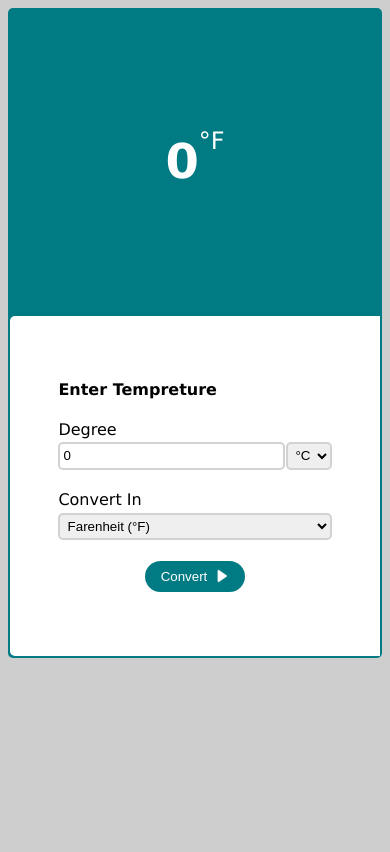
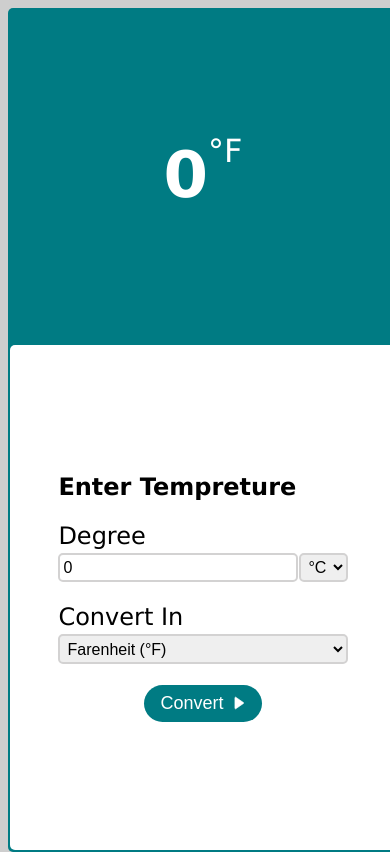
Before and after one commit to ali-chughtai/TempretireConverter, a plain HTML site: page index.html in a window 390 px wide. Drawn offline with Linux system fonts and the light colour scheme.

Commit message:
Third Commit

```diff
--- a/style.css
+++ b/style.css
@@ -4,13 +4,15 @@ body{
     user-select: none;
     background-color: rgb(206, 206, 206);
     font-family: 'Lucida Sans', 'Lucida Sans Regular', 'Lucida Grande', 'Lucida Sans Unicode', Geneva, Verdana, sans-serif;
-    overflow-y: auto;
+    overflow-y: hidden;
     overflow-x: hidden;
 }
 main{
     width: 100%;
-    max-width: 50rem;
-    margin: 5rem auto;
+    max-width: 60rem;
+    margin: 0 auto;
+    position: absolute;
+
 }
 main .card{
     display: flex;
@@ -26,7 +28,7 @@ main .card .rightDiv{
     justify-content: center;
     align-items: center;
     color: white;
-    font-size: x-large;
+    font-size: xx-large;
 }
 main .card .leftDiv{
     box-sizing: border-box;
@@ -35,10 +37,10 @@ main .card .leftDiv{
     gap: 1.3rem;
     background-color: white;
     margin: 0.15rem;
-    padding: 4rem 3rem;
+    padding: 8rem 3rem;
     border-top-left-radius: 5px;
     border-bottom-left-radius: 5px;
-
+    font-size: x-large;
 }
 main .card .leftDiv h4{
 margin: 0;
@@ -60,6 +62,7 @@ input, select{
     border: 2px solid rgb(211, 210, 210);
     border-radius: 5px;
     padding: 0.2rem;
+    font-size: medium;
 }
 input:focus, select:focus{
     border: 2px solid rgb(198, 198, 255);
@@ -78,6 +81,7 @@ main .card button{
     border: none;
     border-radius: 20px;
     color: white;
+    font-size: large;
 }
 
 main .rightDiv p{
@@ -94,11 +98,14 @@ main .rightDiv p{
         margin-top: 0;
     }
     .rightDiv{
-        padding: 5.8rem 0;
+        padding: 4rem 0;
     }
 
     input{
         max-width: 100%;
+    }
+    .leftDiv{
+        padding: 0rem;
     }
 
 }
```
